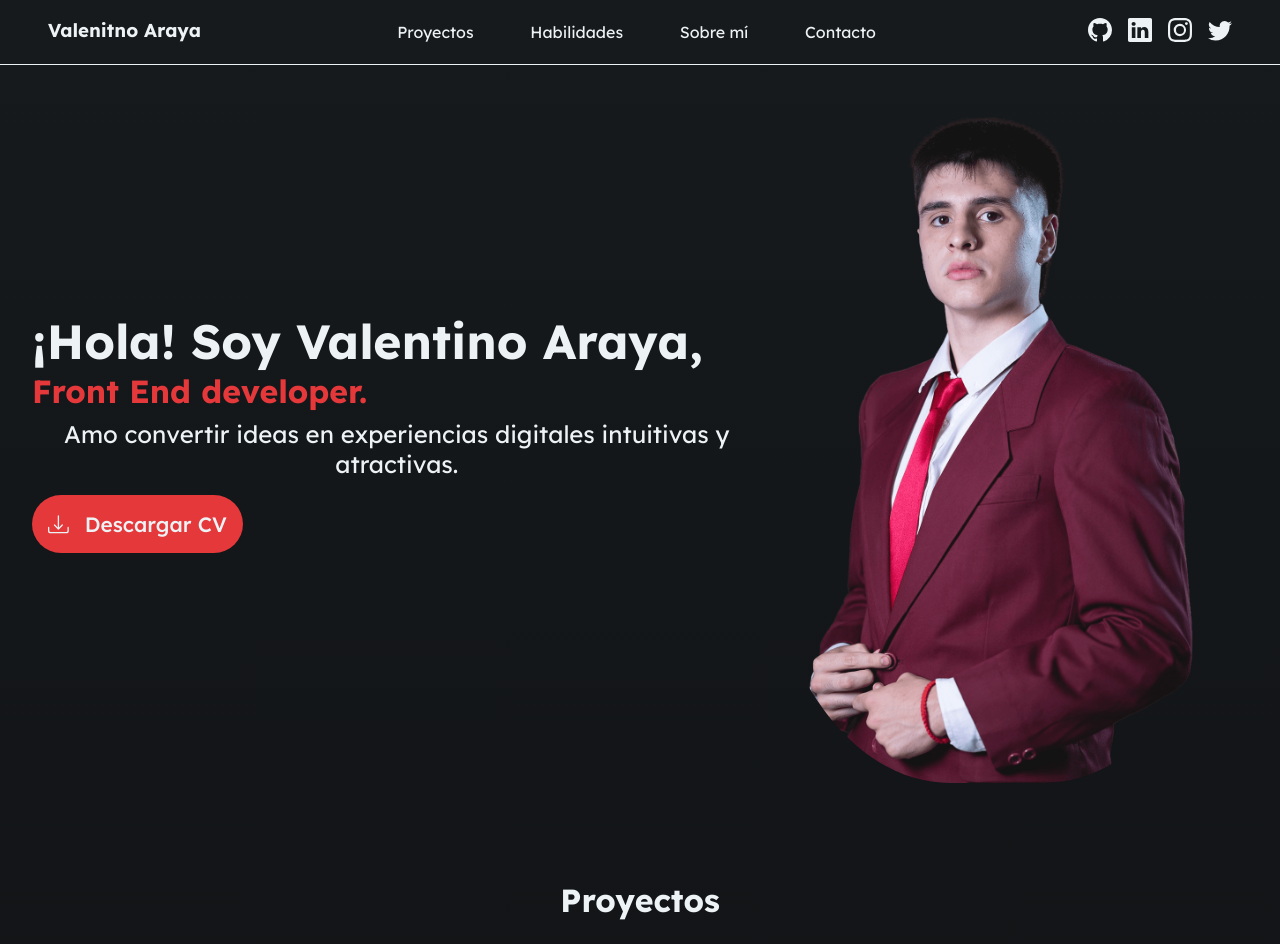
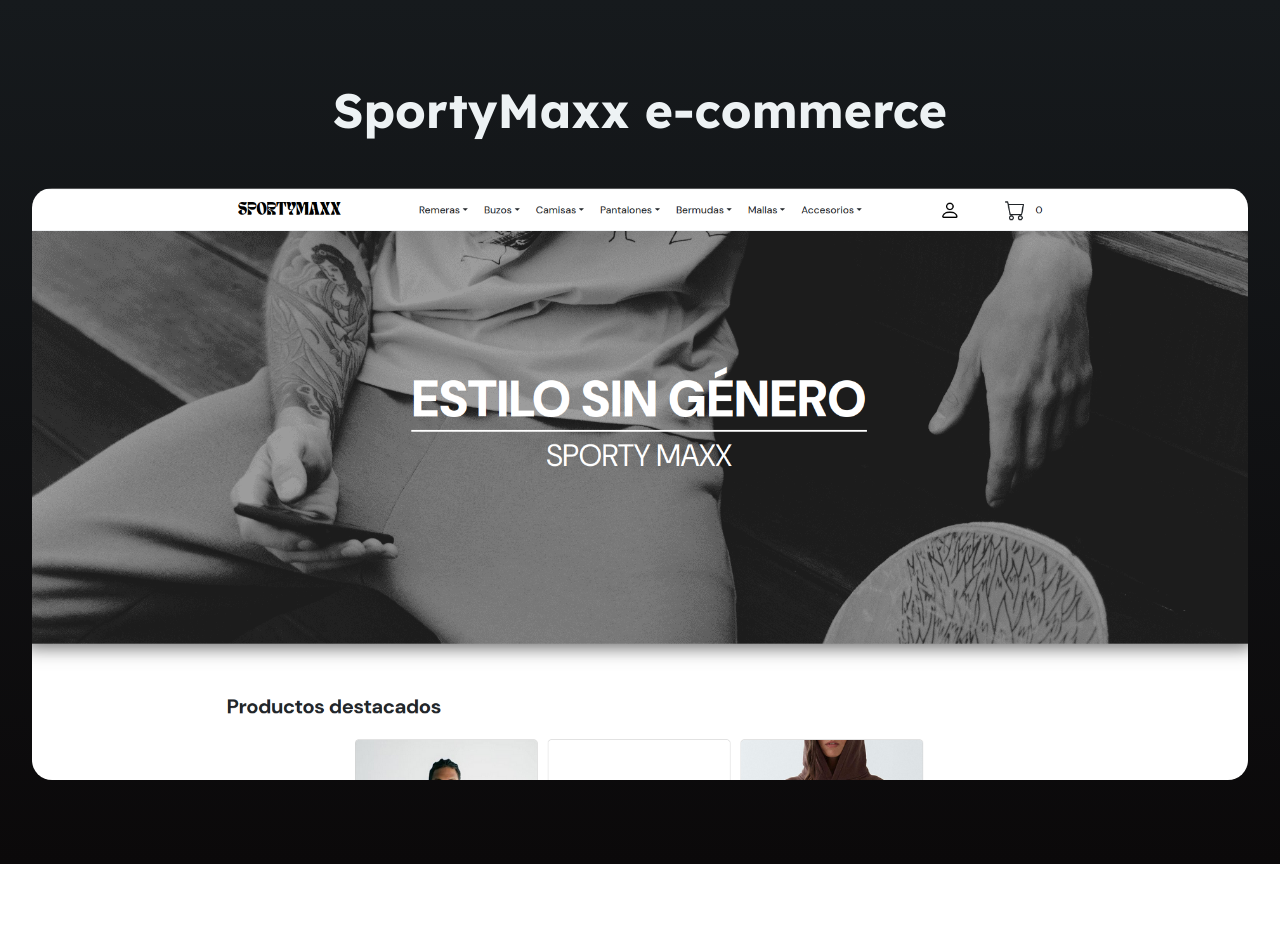
Before and after one commit to valentinoaraya/my-portfolio, a React (Vite) app: page /project-detail/sportymaxx-e-commerce in a window 1280 px wide. Shown: the top 944 px of the page. After the commit the page ends 864 px from the top, so only its background shows below. Built offline with nearby package versions, Linux system fonts and the light colour scheme.

Commit message:
Implementando la vista ProjectDetail

```diff
--- a/package.json
+++ b/package.json
@@ -13,7 +13,8 @@
   "dependencies": {
     "animate.css": "^4.1.1",
     "react": "^18.3.1",
-    "react-dom": "^18.3.1"
+    "react-dom": "^18.3.1",
+    "react-router-dom": "^6.26.1"
   },
   "devDependencies": {
     "@eslint/js": "^9.8.0",
--- a/src/App.jsx
+++ b/src/App.jsx
@@ -1,19 +1,18 @@
 import './App.css'
-import Header from './components/common/Header/Header.jsx'
-import Home from "./components/Home/Home.jsx"
-import Projects from './components/Projects/Projects.jsx'
-import AboutMe from './components/AboutMe/AboutMe.jsx'
-import ContactMe from './components/ContactMe/ContactMe.jsx'
+import { BrowserRouter, Routes, Route } from 'react-router-dom'
+import Main from './components/Main/Main.jsx'
+import ProjectDetail from './components/ProjectDetail/ProjectDetail.jsx'
 
 function App() {
 
   return (
     <div>
-        <Header/>
-        <Home/>
-        <Projects/>
-        <AboutMe/>
-        <ContactMe/>
+        <BrowserRouter>
+            <Routes>
+                <Route path='/' element={<Main/>} />
+                <Route path='/project-detail/:nameProject' element={<ProjectDetail/>} />
+            </Routes>
+        </BrowserRouter>
     </div>
   )
 }
--- a/src/components/AboutMe/AboutMe.jsx
+++ b/src/components/AboutMe/AboutMe.jsx
@@ -15,7 +15,7 @@ import Education from './Education/Education.jsx';
 
 const AboutMe = () => {
     return (
-        <section className='aboutMeContainer'>
+        <section id='aboutMe' className='aboutMeContainer'>
             <div className='divAboutMeSection'>
                 <Section>
                     <h1>Sobre mí</h1>
--- a/src/components/ContactMe/ContactMe.jsx
+++ b/src/components/ContactMe/ContactMe.jsx
@@ -5,7 +5,7 @@ import Section from "../utils/Section/Section.jsx"
 
 const ContactMe = () => {
     return (
-        <section className='contactMeContainer'>
+        <section id='contactMe' className='contactMeContainer'>
             <div className='divContactMe'>
                 <Section>
                     <h1>Contáctame</h1>
@@ -22,7 +22,7 @@ const ContactMe = () => {
                     <Section>
                         <div>
                             <svg xmlns="http://www.w3.org/2000/svg" width="24" height="24" fill="currentColor" className="bi bi-telephone-fill" viewBox="0 0 16 16">
-                                <path fill-rule="evenodd" d="M1.885.511a1.745 1.745 0 0 1 2.61.163L6.29 2.98c.329.423.445.974.315 1.494l-.547 2.19a.68.68 0 0 0 .178.643l2.457 2.457a.68.68 0 0 0 .644.178l2.189-.547a1.75 1.75 0 0 1 1.494.315l2.306 1.794c.829.645.905 1.87.163 2.611l-1.034 1.034c-.74.74-1.846 1.065-2.877.702a18.6 18.6 0 0 1-7.01-4.42 18.6 18.6 0 0 1-4.42-7.009c-.362-1.03-.037-2.137.703-2.877z"/>
+                                <path fillRule="evenodd" d="M1.885.511a1.745 1.745 0 0 1 2.61.163L6.29 2.98c.329.423.445.974.315 1.494l-.547 2.19a.68.68 0 0 0 .178.643l2.457 2.457a.68.68 0 0 0 .644.178l2.189-.547a1.75 1.75 0 0 1 1.494.315l2.306 1.794c.829.645.905 1.87.163 2.611l-1.034 1.034c-.74.74-1.846 1.065-2.877.702a18.6 18.6 0 0 1-7.01-4.42 18.6 18.6 0 0 1-4.42-7.009c-.362-1.03-.037-2.137.703-2.877z"/>
                             </svg>
                             <p>(+54) 2625660880</p>
                         </div>
--- /dev/null
+++ b/src/components/Main/Main.jsx
@@ -0,0 +1,20 @@
+import React from 'react';
+import Header from "../common/Header/Header.jsx"
+import Home from '../Home/Home.jsx';
+import Projects from '../Projects/Projects.jsx';
+import AboutMe from '../AboutMe/AboutMe.jsx';
+import ContactMe from '../ContactMe/ContactMe.jsx';
+
+const Main = () => {
+    return (
+        <main>
+            <Header/>
+            <Home/>
+            <Projects/>
+            <AboutMe/>
+            <ContactMe/>
+        </main>
+    );
+}
+
+export default Main;
--- /dev/null
+++ b/src/components/ProjectDetail/ProjectDetail.css
@@ -0,0 +1,24 @@
+.notProject{
+    height: 100vh;
+    display: flex;
+    justify-content: center;
+    align-items: center;
+}
+
+.projectDetailContainer{
+    width: 100%;
+    display: flex;
+    justify-content: center;
+}
+
+.divProjectDetail{
+    margin: 3rem 0;
+    max-width: 1300px;
+    width: 100%;
+}
+
+.imageProjectDetail{
+    margin-top: 3rem;
+    width: 100%;
+    border-radius: 20px;
+}
--- /dev/null
+++ b/src/components/ProjectDetail/ProjectDetail.jsx
@@ -0,0 +1,32 @@
+import React from 'react';
+import "./ProjectDetail.css"
+import { useParams } from 'react-router';
+import project1Image from "../../assets/images/imagenProyecto1.png"
+
+const ProjectDetail = () => {
+
+    // En el futuro, cuando tenga más proyectos, haré este componente mucho más eficiente
+
+    const {nameProject} = useParams()
+
+
+    return (
+        <div className='projectDetailContainer'>
+            {
+                nameProject === "sportymaxx-e-commerce" ?
+                <div className='divProjectDetail'>
+                    <h1 className='principalTitle'>SportyMaxx e-commerce</h1>
+                    <p><span></span></p>
+                    <img className='imageProjectDetail' src={project1Image} alt="Imagen proyecto" />
+
+                </div>
+                :
+                <div className='divProjectDetail notProject'>
+                    <h1>No se encontró el proyecto.</h1>
+                </div>
+            }
+        </div>
+    );
+}
+
+export default ProjectDetail;
--- a/src/components/Projects/ProjectComponent/ProjectComponent.jsx
+++ b/src/components/Projects/ProjectComponent/ProjectComponent.jsx
@@ -1,16 +1,19 @@
 import React from 'react';
 import "./ProjectComponent.css"
 import Button from '../../common/Button/Button.jsx';
+import { Link } from 'react-router-dom';
 
 const ProjectComponent = ({title, imagen, descripicon, web, github}) => {
 
-    if (!title && !title && !title && !title && !title){
+    if (!title){
         return <div className='projectContainer'>
             <div className='divWithPadding moreProjectsInprocess'>
                 <h1>Más proyectos en proceso...</h1>
             </div>
         </div>
     }
+
+    const newTitle = title.toLowerCase().replace(" ", "-")
 
     return (
         <div className='projectContainer'>
@@ -24,7 +27,9 @@ const ProjectComponent = ({title, imagen, descripicon, web, github}) => {
                         {descripicon}
                     </p>
                     <div className='divButtonsProject'>
-                        <Button>Detalles sobre el proyecto</Button>
+                        <Link to={`/project-detail/${newTitle}`}>
+                            <Button>Detalles sobre el proyecto</Button>
+                        </Link>
                         {
                             web &&
                             <a href={web} target='_blank' rel='noopener noreferreer'>
--- a/src/components/Projects/Projects.jsx
+++ b/src/components/Projects/Projects.jsx
@@ -6,7 +6,7 @@ import Section from '../utils/Section/Section.jsx';
 
 const Projects = () => {
     return (
-        <section className='projectsContainer'>
+        <section id='projects' className='projectsContainer'>
             <div className='divProjectsSection'>
                 <Section>
                     <h1>Proyectos</h1>
--- a/src/components/common/Header/Header.css
+++ b/src/components/common/Header/Header.css
@@ -24,12 +24,14 @@
     width: 50%;
     justify-content: space-evenly;
     align-items: center;
-}
-
-.divContainerNavs p{
-    cursor: pointer;
-    &:hover{
-        color: var(--rojo-claro);
-        transition: .2s ease-in-out;
+    a {
+        text-decoration: none;
+    }
+    p{
+        cursor: pointer;
+        &:hover{
+            color: var(--rojo-claro);
+            transition: .2s ease-in-out;
+        }
     }
 }
--- a/src/components/common/Header/Header.jsx
+++ b/src/components/common/Header/Header.jsx
@@ -8,10 +8,9 @@ const NavBar = () => {
             <nav className='navBar'>
                 <h3>Valenitno Araya</h3>
                 <div className='divContainerNavs'>
-                    <p>Proyectos</p>
-                    <p>Habilidades</p>
-                    <p>Sobre mí</p>
-                    <p>Contacto</p>
+                    <a href="#projects"><p>Proyectos</p></a>
+                    <a href="#aboutMe"><p>Sobre mí</p></a>
+                    <a href="#contactMe"><p>Contáctame</p></a>
                 </div>
                 <Social/>
             </nav>
--- a/src/index.css
+++ b/src/index.css
@@ -17,6 +17,10 @@
   color: var(--blanco);
 }
 
+html{
+  scroll-behavior: smooth;
+}
+
 body{
   background: linear-gradient(to top, var(--negro), var(--gris-oscuro));
 }
```
Also changed, not shown: 1 other file (tests, documents, lock files or other folders).
